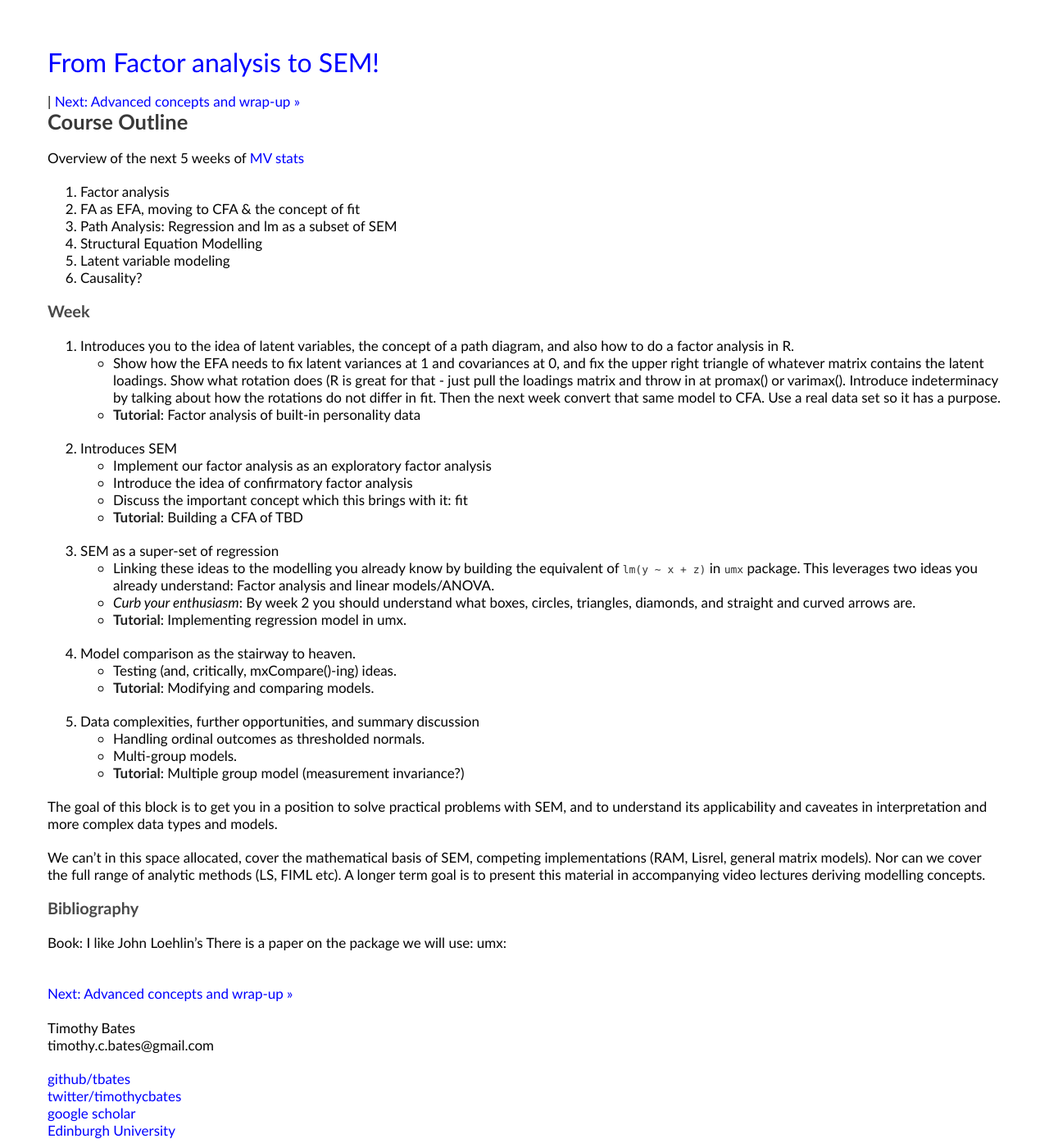
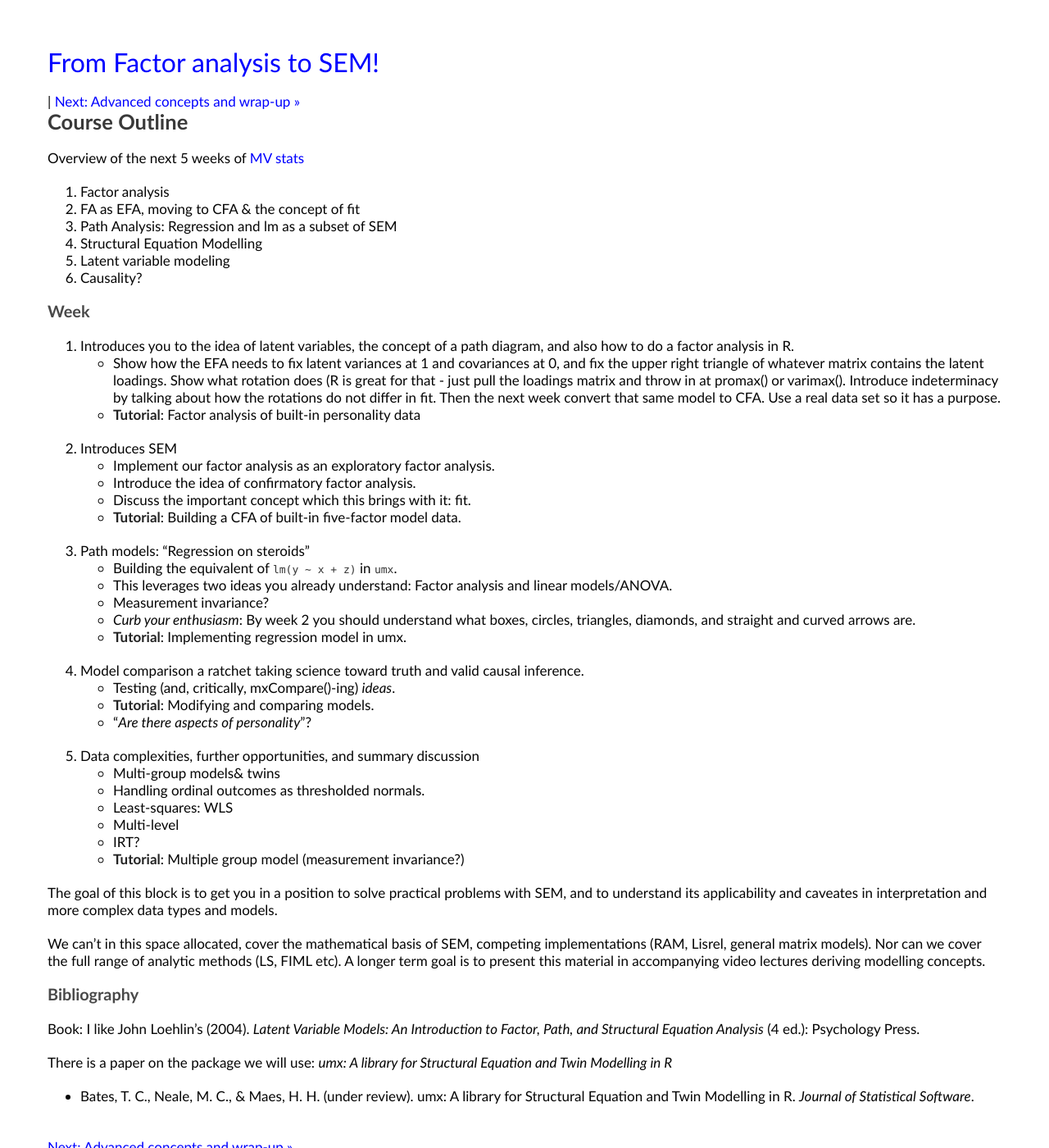
Before and after one commit to tbates/Multivariate-Stats-Course, a Jekyll site: the page built from _posts/2020-05-05-Outline.markdown, in a window 1280 px wide and 1400 px high. Shown: the whole window at 82% size. Built offline with Jekyll 4.4.1, drawn with Linux system fonts in a browser that asks for light colours.

Commit message:
no message

```diff
--- a/_posts/2020-05-05-Outline.markdown
+++ b/_posts/2020-05-05-Outline.markdown
@@ -22,20 +22,26 @@ Overview of the next 5 weeks of [MV stats](http://www.drps.ed.ac.uk/15-16/dpt/cx
 	* Show how the EFA needs to fix latent variances at 1 and covariances at 0, and fix the upper right triangle of whatever matrix contains the latent loadings. Show what rotation does (R is great for that - just pull the loadings matrix and throw in at promax() or varimax(). Introduce indeterminacy by talking about how the rotations do not differ in fit. Then the next week convert that same model to CFA. Use a real data set so it has a purpose.
 	* **Tutorial**: Factor analysis of built-in personality data
 2. Introduces SEM
-	* Implement our factor analysis as an exploratory factor analysis
-	* Introduce the idea of confirmatory factor analysis
-	* Discuss the important concept which this brings with it: fit
-	* **Tutorial**: Building a CFA of TBD
-3. SEM as a super-set of regression
-	* Linking these ideas to the modelling you already know by building the equivalent of `lm(y ~ x + z)` in `umx` package. This leverages two ideas you already understand: Factor analysis and linear models/ANOVA.
+	* Implement our factor analysis as an exploratory factor analysis.
+	* Introduce the idea of confirmatory factor analysis.
+	* Discuss the important concept which this brings with it: fit.
+	* **Tutorial**: Building a CFA of built-in five-factor model data.
+3. Path models: "Regression on steroids"
+	* Building the equivalent of `lm(y ~ x + z)` in `umx`.
+	* This leverages two ideas you already understand: Factor analysis and linear models/ANOVA.
+	* Measurement invariance?
 	* *Curb your enthusiasm*: By week 2 you should understand what boxes, circles, triangles, diamonds, and straight and curved arrows are.
 	* **Tutorial**: Implementing regression model in umx.
-4. Model comparison as the stairway to heaven.
-	* Testing (and, critically, mxCompare()-ing) ideas.
+4. Model comparison a ratchet taking science toward truth and valid causal inference.
+	* Testing (and, critically, mxCompare()-ing) *ideas*.
 	* **Tutorial**: Modifying and comparing models.
+	* "*Are there aspects of personality*"?
 5. Data complexities, further opportunities, and summary discussion
+	* Multi-group models& twins
 	* Handling ordinal outcomes as thresholded normals.
-	* Multi-group models.
+	* Least-squares: WLS
+	* Multi-level
+	* IRT?
 	* **Tutorial**: Multiple group model (measurement invariance?)
 
 The goal of this block is to get you in a position to solve practical problems with SEM, and to understand its applicability and caveates in interpretation and more complex data types and models.
@@ -43,5 +49,8 @@ The goal of this block is to get you in a position to solve practical problems w
 We can't in this space allocated, cover the mathematical basis of SEM, competing implementations (RAM, Lisrel, general matrix models). Nor can we cover the full range of analytic methods (LS, FIML etc). A longer term goal is to present this material in accompanying video lectures deriving modelling concepts.
 
 ### Bibliography
-Book: I like John Loehlin's
-There is a paper on the package we will use: umx:
+Book: I like John Loehlin's (2004). *Latent Variable Models: An Introduction to Factor, Path, and Structural Equation Analysis* (4 ed.): Psychology Press.
+
+There is a paper on the package we will use: *umx: A library for Structural Equation and Twin Modelling in R*
+
+* Bates, T. C., Neale, M. C., & Maes, H. H. (under review). umx: A library for Structural Equation and Twin Modelling in R. *Journal of Statistical Software*.
```
Also changed, not shown: _posts/2020-03-01-Regression_as_path_analysis.markdown (+13 -5 lines), _posts/2020-05-01-Advanced_concepts_discussion.markdown (+13 -3 lines).
